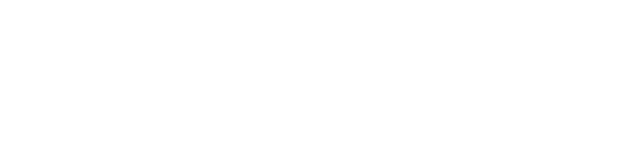
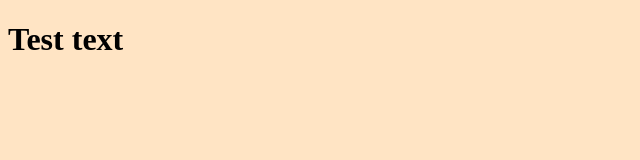
Before and after one commit to sunga12/My-Portfolio, a website: page index.html in a window 1280 px wide. Shown: the whole page, without its empty margins (0-640 px from the left). Drawn offline with Linux system fonts and the light colour scheme.

Commit message:
edit html file

```diff
--- a/index.html
+++ b/index.html
@@ -4,9 +4,12 @@
   <meta charset="UTF-8">
   <meta http-equiv="X-UA-Compatible" content="IE=edge">
   <meta name="viewport" content="width=device-width, initial-scale=1.0">
+  <link rel="stylesheet" href="styles.css">
   <title>Document</title>
 </head>
 <body>
 
+  <h1>Test text</h1>
+
 </body>
 </html>
--- a/styles.css
+++ b/styles.css
@@ -1,3 +1,3 @@
 * {
-  background-color: white;
+  background-color: bisque
 }
```
